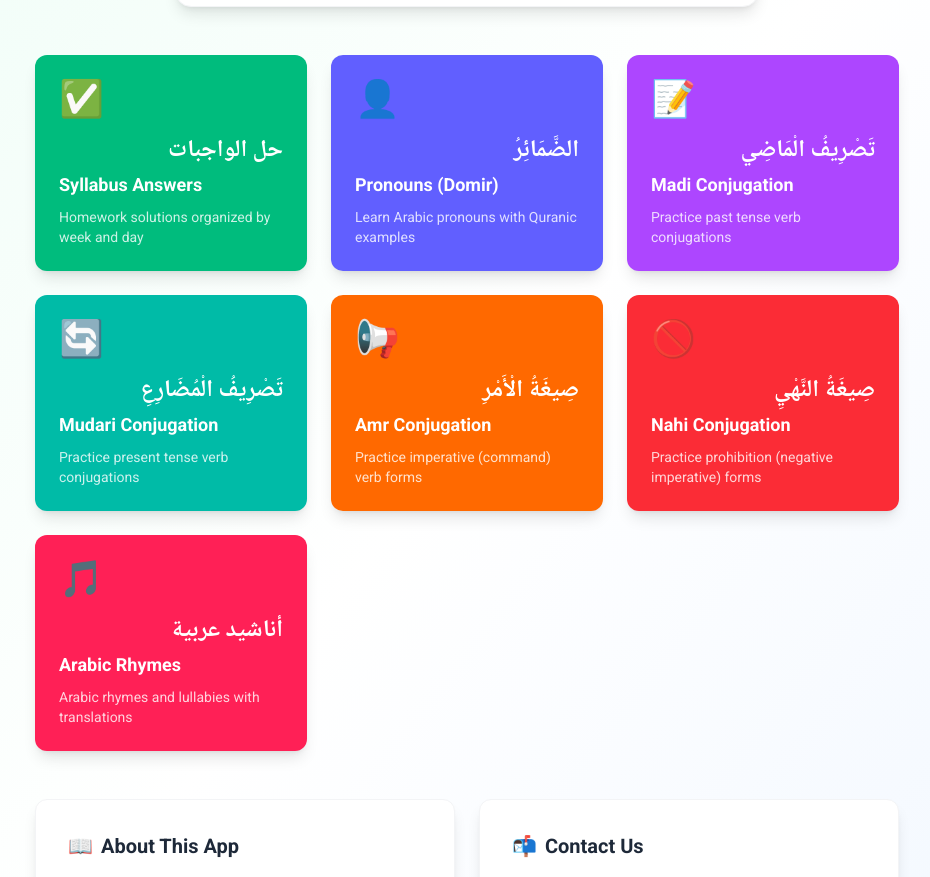
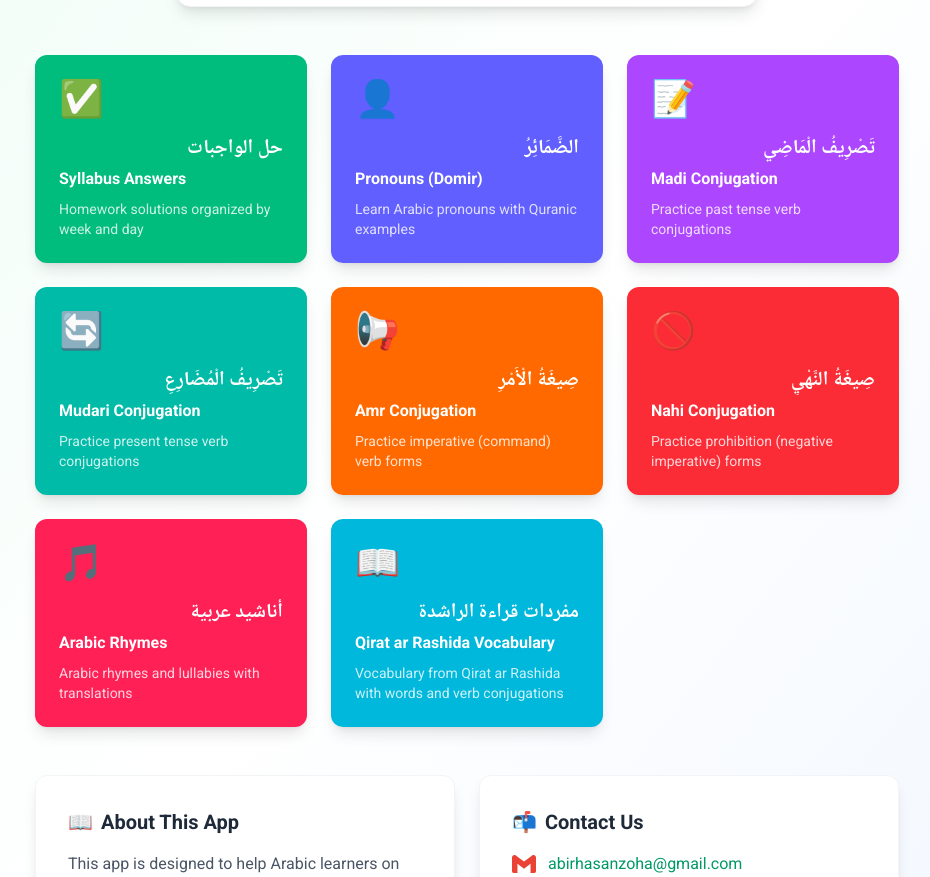
Before and after one commit to conceptgangapps/learningArabic, a React (Vite) app: page / in a window 1280 px wide. Shown: the part 378-1255 px from the top of the page, without its empty margins (173-1103 px from the left). Built offline with nearby package versions, Linux system fonts and the light colour scheme; a web font is replaced by a local one.

Commit message:
implement vocabulary feature

```diff
--- a/src/App.jsx
+++ b/src/App.jsx
@@ -7,6 +7,7 @@ import MudariConjugation from './pages/MudariConjugation';
 import AmrConjugation from './pages/AmrConjugation';
 import NahiConjugation from './pages/NahiConjugation';
 import Rhymes from './pages/Rhymes';
+import QiratVocabulary from './pages/QiratVocabulary';
 
 function App() {
   return (
@@ -20,6 +21,7 @@ function App() {
         <Route path="/amr-conjugation" element={<AmrConjugation />} />
         <Route path="/nahi-conjugation" element={<NahiConjugation />} />
         <Route path="/rhymes" element={<Rhymes />} />
+        <Route path="/qirat-vocabulary" element={<QiratVocabulary />} />
         <Route path="/syllabus" element={<ComingSoon title="Syllabus" />} />
       </Routes>
     </Router>
--- a/src/pages/Home.jsx
+++ b/src/pages/Home.jsx
@@ -58,6 +58,14 @@ const Home = () => {
       icon: "🎵",
       color: "bg-rose-500 hover:bg-rose-600 active:bg-rose-700",
       available: true
+    },
+    {
+      title: { ar: "مفردات قراءة الراشدة", en: "Qirat ar Rashida Vocabulary" },
+      description: "Vocabulary from Qirat ar Rashida with words and verb conjugations",
+      path: "/qirat-vocabulary",
+      icon: "📖",
+      color: "bg-cyan-500 hover:bg-cyan-600 active:bg-cyan-700",
+      available: true
     }
   ];
 
@@ -104,10 +112,10 @@ const Home = () => {
                   className={`block ${item.color} text-white rounded-xl p-5 sm:p-6 shadow-lg transform transition-all duration-200 hover:scale-[1.02] sm:hover:scale-105 hover:shadow-xl active:scale-[0.98]`}
                 >
                   <div className="text-3xl sm:text-4xl mb-3 sm:mb-4">{item.icon}</div>
-                  <h2 className="arabic-text text-xl sm:text-2xl font-bold mb-1" style={{ fontFamily: 'var(--font-arabic)' }}>
+                  <h2 className="arabic-text text-lg sm:text-xl font-bold mb-1 whitespace-nowrap overflow-hidden text-ellipsis" style={{ fontFamily: 'var(--font-arabic)' }}>
                     {item.title.ar}
                   </h2>
-                  <h3 className="text-base sm:text-lg font-semibold mb-2">{item.title.en}</h3>
+                  <h3 className="text-sm sm:text-base font-semibold mb-2 whitespace-nowrap overflow-hidden text-ellipsis">{item.title.en}</h3>
                   <p className="text-white/80 text-xs sm:text-sm">{item.description}</p>
                 </Link>
               ) : (
@@ -116,10 +124,10 @@ const Home = () => {
                     Coming Soon
                   </div>
                   <div className="text-3xl sm:text-4xl mb-3 sm:mb-4 opacity-50">{item.icon}</div>
-                  <h2 className="arabic-text text-xl sm:text-2xl font-bold mb-1 opacity-60" style={{ fontFamily: 'var(--font-arabic)' }}>
+                  <h2 className="arabic-text text-lg sm:text-xl font-bold mb-1 opacity-60 whitespace-nowrap overflow-hidden text-ellipsis" style={{ fontFamily: 'var(--font-arabic)' }}>
                     {item.title.ar}
                   </h2>
-                  <h3 className="text-base sm:text-lg font-semibold mb-2 opacity-60">{item.title.en}</h3>
+                  <h3 className="text-sm sm:text-base font-semibold mb-2 opacity-60 whitespace-nowrap overflow-hidden text-ellipsis">{item.title.en}</h3>
                   <p className="text-gray-400 text-xs sm:text-sm">{item.description}</p>
                 </div>
               )}
```
